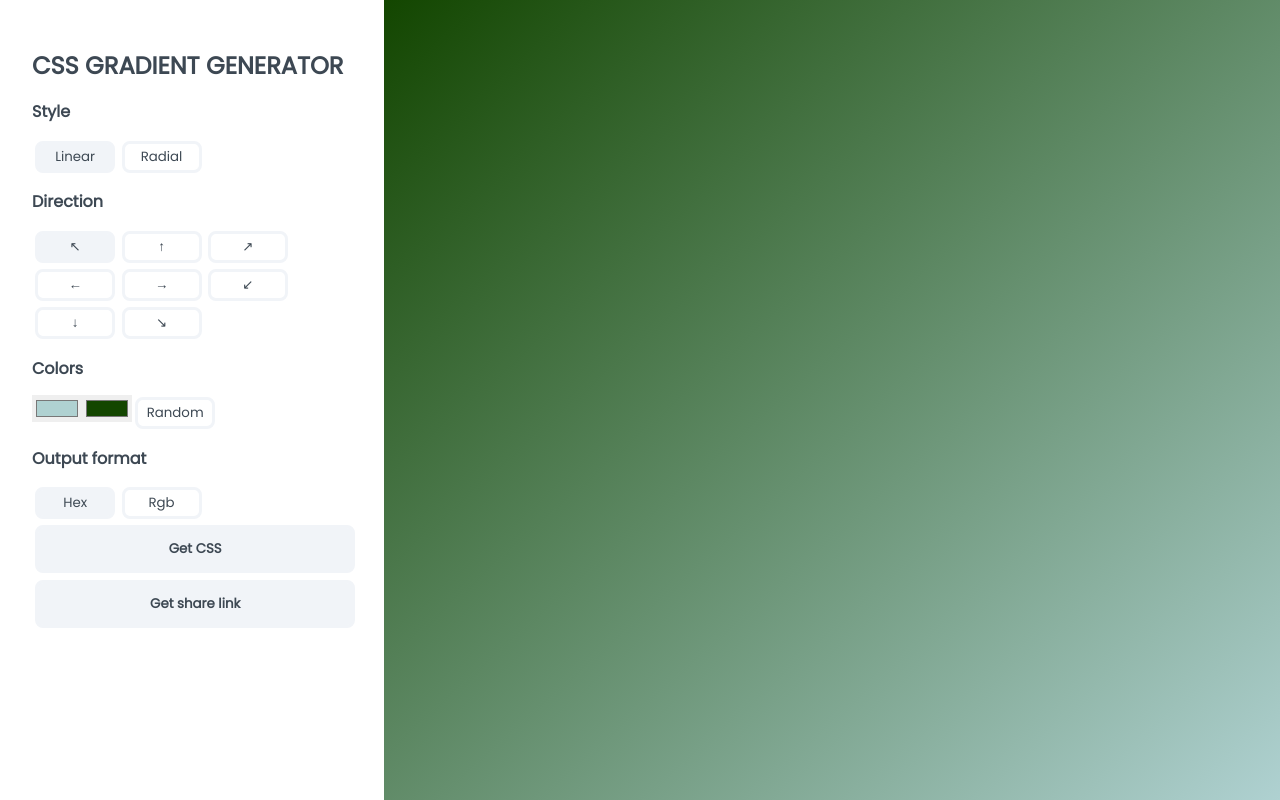
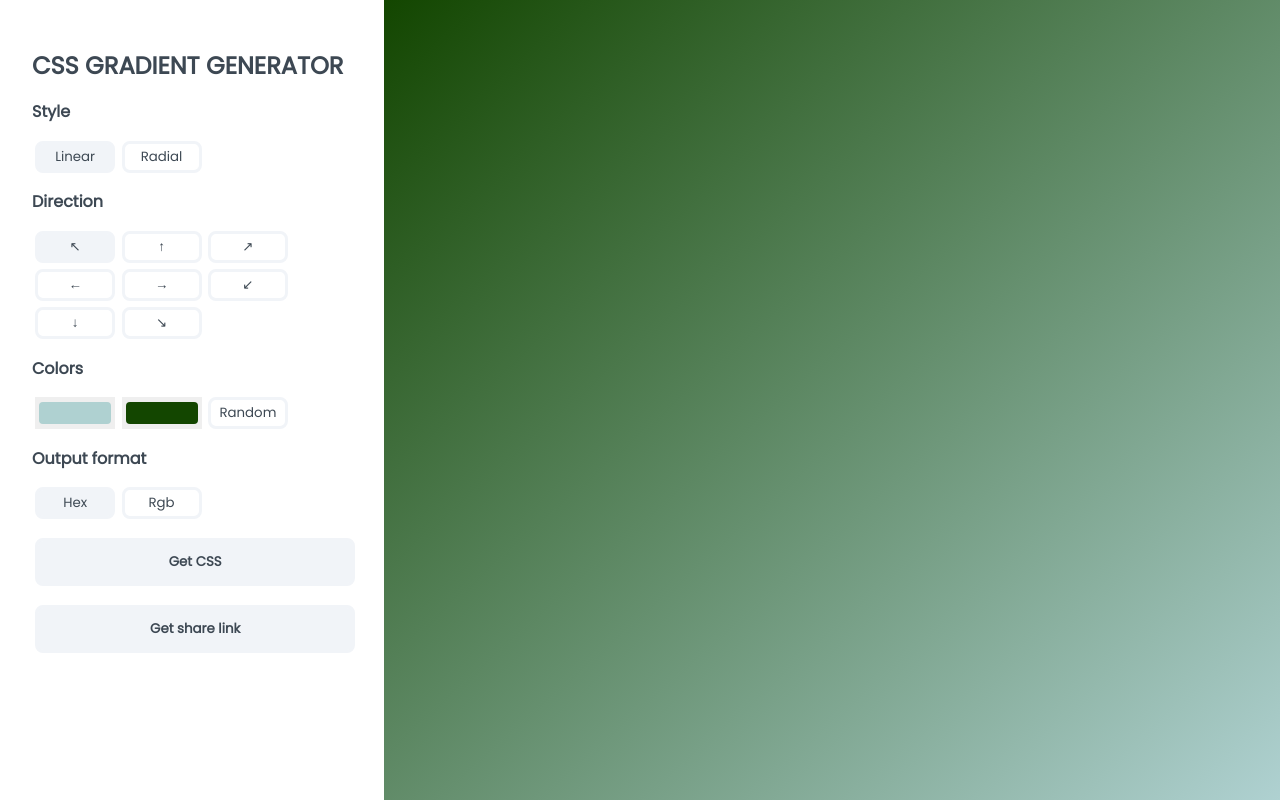
Before and after one commit to maisahr/CSS-gradient-generator, a React (Create React App) app: page / in a window 1280 px wide. Built offline with nearby package versions, Linux system fonts and the light colour scheme.

Commit message:
Aligns colors buttons

```diff
--- a/src/components/Sidebar/Sidebar.css
+++ b/src/components/Sidebar/Sidebar.css
@@ -15,14 +15,21 @@ h2 {
     font-size: 1rem;
 }
 
+.colors {
+    display: flex;
+}
+
+button, input {
+    width: 5rem;
+    height: 2rem;
+    margin: 1%;
+}
+
 button {
     font-family: 'Poppins', sans-serif;
     background-color: white;
     border: solid #f1f4f8;
     border-radius: 0.5rem;
-    width: 5rem;
-    height: 2rem;
-    margin: 1%;
     color: #3d4853;
 }
 
@@ -35,9 +42,20 @@ button:hover {
     background-color: #f1f4f8;
     width: 100%;
     height: 3rem;
+    margin-top: 5%;
     font-weight: 600;
 }
 
 input {
-    border-style: none;
+    border: none;
 }
+
+input::-webkit-color-swatch {
+    border-radius: 0.25rem;
+    border: none;
+}
+
+input::-moz-color-swatch {
+    border-radius: 0.25rem;
+    border: none;
+}
--- a/src/components/Sidebar/Sidebar.js
+++ b/src/components/Sidebar/Sidebar.js
@@ -1,4 +1,4 @@
-import { useEffect, useState } from 'react'
+import { useState } from 'react'
 import { Directions } from '../Directions/Directions'
 import { hexGradient, rgbGradient } from '../gradientCodes/gradientCodes'
 import './Sidebar.css'
@@ -88,10 +88,11 @@ export const Sidebar = ({values, handleChange, handleRandom}) => {
             <Directions values={newValues} handleChange={handleChange}/>
 
             <h2>Colors</h2>
-            <input type='color' value={newValues.color1} onChange={handleChangeColorOne}></input>
-            <input type='color' value={newValues.color2} onChange={handleChangeColorTwo}></input>
-
-            <button onClick={() => handleChangeRandom()}>Random</button>
+            <div className='colors'>
+                <input type='color' value={newValues.color1} onChange={handleChangeColorOne}></input>
+                <input type='color' value={newValues.color2} onChange={handleChangeColorTwo}></input>
+                <button onClick={() => handleChangeRandom()}>Random</button>
+            </div>
 
             <h2>Output format</h2>
             <button id='hex' onClick={() => setOutput('hex')}>Hex</button>
```
